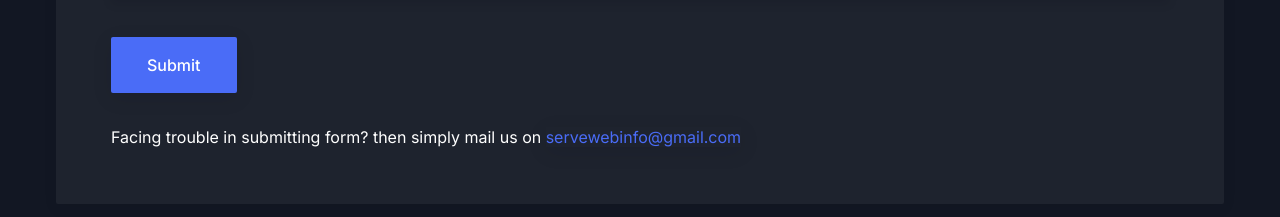
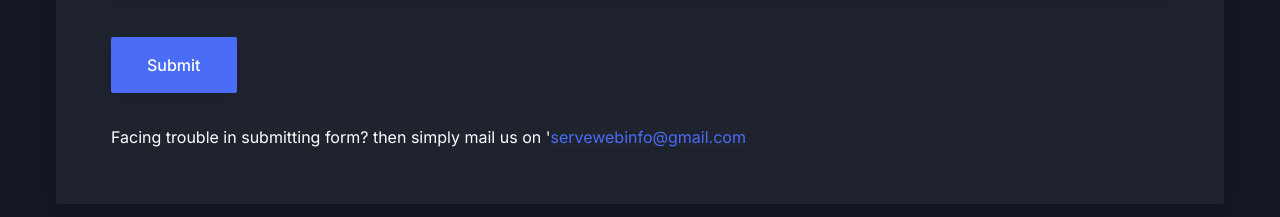
Before and after one commit to jayb3008/Serve-Solutions-LLP, a Next.js app: page / in a window 1280 px wide. Shown: the part 3207-3424 px from the top of the page. Built offline with nearby package versions, Linux system fonts and the light colour scheme.

Commit message:
FIX:issues

```diff
--- a/src/components/Contact/index.tsx
+++ b/src/components/Contact/index.tsx
@@ -112,7 +112,7 @@ const Contact = () => {
                     <div className="mt-8">
                       <label>
                         Facing trouble in submitting form? then simply mail us
-                        on{" "}
+                        on &apos;
                         <a
                           className="text-base text-primary hover:text-primary/90 dark:shadow-submit-dark"
                           href="mailto:servewebinfo@gmail.com"
@@ -126,15 +126,6 @@ const Contact = () => {
               </form>
             </div>
           </div>
-          {/* <div className="-mx-4 flex flex-wrap">
-            <div className="lg:w-12/12 xl:w-12/12 w-full px-4">
-              <div
-                className="mb-12 rounded-sm bg-white px-8 py-11 shadow-three dark:bg-gray-dark sm:p-[55px] lg:mb-5 lg:px-8 xl:p-[55px]"
-                data-wow-delay=".15s
-              "
-              ></div>
-            </div>
-          </div> */}
         </div>
       </div>
     </section>
```
